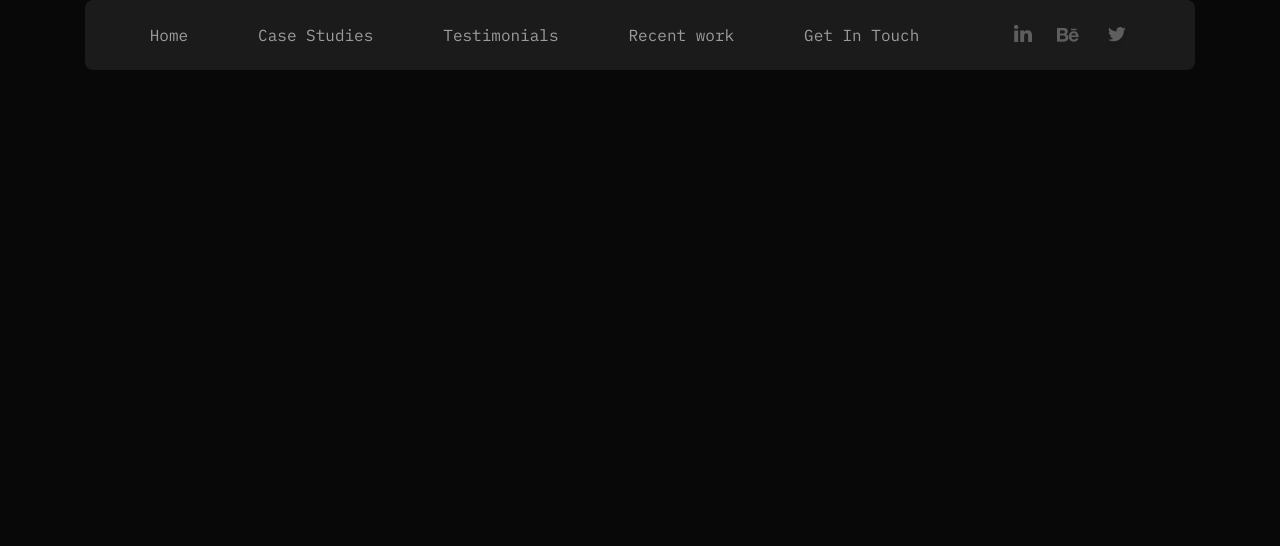
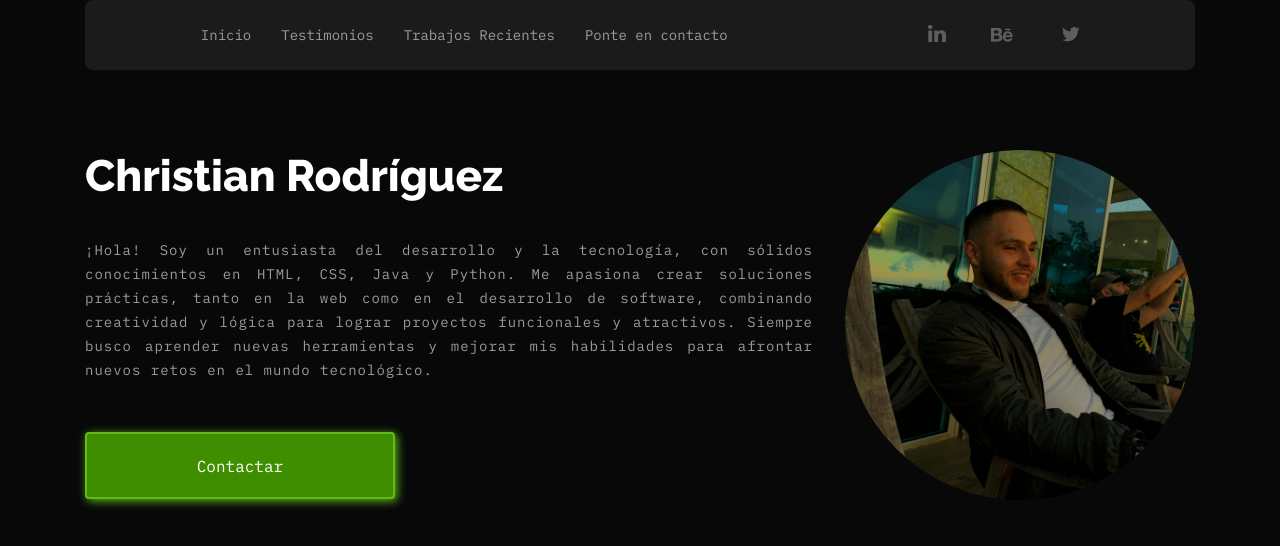
Before and after one commit to Christian54r/Segunda-Pagina, a plain HTML site: page index.html in a window 1280 px wide. Drawn offline with Linux system fonts and the light colour scheme.

Commit message:
Cambios realizados en tree house

```diff
--- a/assets/main.css
+++ b/assets/main.css
@@ -5,7 +5,8 @@ body {
 }
 .div-enlaces {
     display: flex;
-    gap: 70px;
+    margin-left: 95px;
+    margin-right: 95px;
 }
 .div-enlaces a {
     text-decoration: none;
@@ -13,6 +14,8 @@ body {
     font-family: "IBM Plex Mono", monospace;
     font-weight: 400;
     font-style: normal;
+    font-size: 14px;
+    padding: 10px 15px;
 }
 .Twitter {
     margin-top: 10px;
@@ -34,14 +37,82 @@ body {
 .encabezado {
     display: flex;
     align-items: center;
-    gap: 95px;
+    gap: 80px;
 }
 .div-socialmedia {
     display: flex;
     justify-content: center;
     align-items: center;
     gap: 25px;
+    margin-right: 95.46px;
 }
 .div-socialmedia a {
     text-decoration: none;
+    padding: 10px 10px;
 }
+.div-container-info {
+    display: flex;
+    justify-content: center;
+    align-items: center;
+    gap: 32px;
+    padding-top: 80px;
+    max-width: 1110px;
+    width: 90%;
+    margin: 0 auto;
+}
+.img-christian {
+    width: 350px;
+    height: 350px;
+    border-radius: 50%;
+    object-position: cover;
+    object-fit: cover;
+}
+.title-name {
+    font-family: "Raleway", sans-serif;
+    font-optical-sizing: auto;
+    font-weight: 800;
+    font-style: normal;
+    color: white;
+    font-size: 44px;
+    margin-bottom: 20px;
+}
+.description-name {
+    font-family: "IBM Plex Mono", monospace;
+    font-weight: 400;
+    font-style: normal;
+    color: #9C9C9C;
+    font-size: 14px;
+    text-align: justify;
+    margin-bottom: 30px;
+    letter-spacing: 1px;
+    line-height: 24px
+}
+
+.contact-name {
+    text-decoration: none;
+    color: white;
+    font-family: "IBM Plex Mono", monospace;
+    font-weight: 400;
+    font-style: normal;
+    font-size: 16px;
+    display: inline-block;
+    padding: 23px 109px;
+}
+.div-contact {
+    background-color: #3F8E00;
+    display: flex;
+    justify-content: center;
+    align-items: center;
+    width: 305.89px;
+    height: 63px;
+    border-radius: 4px;
+    border: 2px solid #62BA1B;
+    box-shadow: 2px 2px 10px #62BA1B;
+}
+.div-info-christian {
+    display: flex;
+    flex-direction: column;
+    text-align: justify;
+    justify-content: center;
+    gap: 20px;
+}
--- a/index.html
+++ b/index.html
@@ -13,11 +13,10 @@
     <div class="div-container-encabezado">
         <div class="encabezado">
             <div class="div-enlaces">
-                <a href="">Home</a>
-                <a href="">Case Studies</a>
-                <a href="">Testimonials</a>
-                <a href="">Recent work</a>
-                <a href="">Get In Touch</a>
+                <a href="">Inicio</a>
+                <a href="">Testimonios</a>
+                <a href="">Trabajos Recientes</a>
+                <a href="https://wa.me/50685118730" target="_blank">Ponte en contacto</a>
             </div>
             <div class="div-socialmedia">
                 <a href="https://www.linkedin.com/">
@@ -32,5 +31,20 @@
             </div>
         </div>
     </div>
+    <div class="div-container-info">
+        <div class="div-info-christian">
+            <h1 class="title-name">Christian Rodríguez</h1>
+            <p class="description-name">¡Hola! Soy un entusiasta del desarrollo y la tecnología, con sólidos conocimientos en HTML, CSS, Java y Python. Me apasiona crear soluciones prácticas, tanto en la web como en el desarrollo de software, combinando creatividad y lógica para lograr proyectos funcionales y atractivos. Siempre busco aprender nuevas herramientas y mejorar mis habilidades para afrontar nuevos retos en el mundo tecnológico.</p>
+            <div class="div-contact">
+            <a href="https://wa.me/50685118730" class="contact-name" target="_blank">Contactar</a>
+            </div>
+        </div>
+        <div class="div-img-christian">
+            <img src="assets/images/WhatsApp Image 2025-07-14 at 4.47.13 PM.jpeg" alt="image of Christian Rodríguez" class="img-christian">
+        </div>
+    </div>
+    <div class="text-container">
+       <p></p>
+    </div>
 </body>
 </html>
```
Also changed, not shown: assets/images/WhatsApp Image 2025-07-14 at 4.47.13 PM.jpeg (added).
